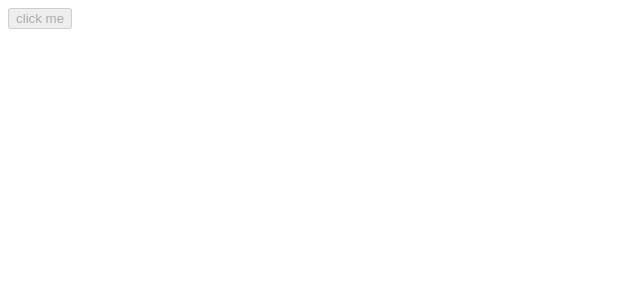
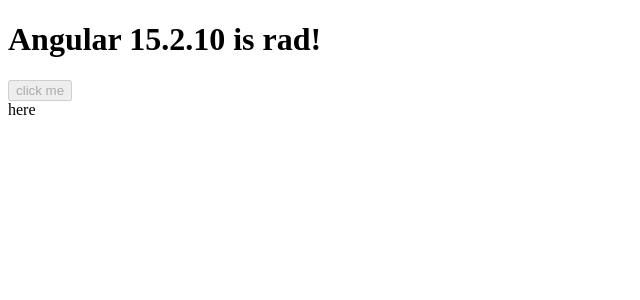
Before and after one commit to aidencullo/beta.aidencullo.com, an Angular app: page / in a window 1280 px wide. Both pictures are taken after a click on the button "click me". Shown: the top 300 px of the page, without its empty margins (0-640 px from the left). Built offline with nearby package versions, Linux system fonts and the light colour scheme.

Commit message:
implement interpolation of ts in html

```diff
--- a/package.json
+++ b/package.json
@@ -1,14 +1,12 @@
 {
   "name": "angular-website",
-  "version": "0.0.0",
+  "version": "1.0.0",
   "scripts": {
-    "ng": "ng",
-    "start": "ng serve --open",
+    "dev": "ng serve --open",
     "build": "ng build",
     "watch": "ng build --watch --configuration development",
     "test": "ng test"
   },
-  "private": true,
   "dependencies": {
     "@angular/animations": "^15.2.0",
     "@angular/common": "^15.2.0",
--- a/src/app/app-routing.module.ts
+++ b/src/app/app-routing.module.ts
@@ -1,7 +1,12 @@
 import { NgModule } from '@angular/core';
 import { RouterModule, Routes } from '@angular/router';
+import { HomeComponent } from './home/home.component';
 
-const routes: Routes = [];
+const routes: Routes = [
+    {
+	path: '', component: HomeComponent
+    }
+];
 
 @NgModule({
   imports: [RouterModule.forRoot(routes)],
--- a/src/app/home/home.component.html
+++ b/src/app/home/home.component.html
@@ -1,3 +1,9 @@
+<h1> {{ title }} </h1>
+
 <button [disabled]="clicked" (click)="handleClick()">
   click me
 </button>
+
+<div *ngIf="clicked">
+  here
+</div>
--- a/src/app/home/home.component.ts
+++ b/src/app/home/home.component.ts
@@ -1,4 +1,5 @@
 import { Component } from '@angular/core';
+import { VERSION } from '@angular/compiler';
 
 @Component({
   selector: 'app-home',
@@ -8,6 +9,15 @@ import { Component } from '@angular/core';
 export class HomeComponent {
 
     clicked = false;
+    title = `Angular ${ VERSION.full} is rad!`;
+
+    // boat data
+    boat = {
+	name: 'Starfire',
+	year: 1977,
+	img: 'assets/boat.jpg'
+    };
+
 
     handleClick() {
 	console.log("click handled!")
```
Also changed, not shown: src/assets/boat.jpg (added).
